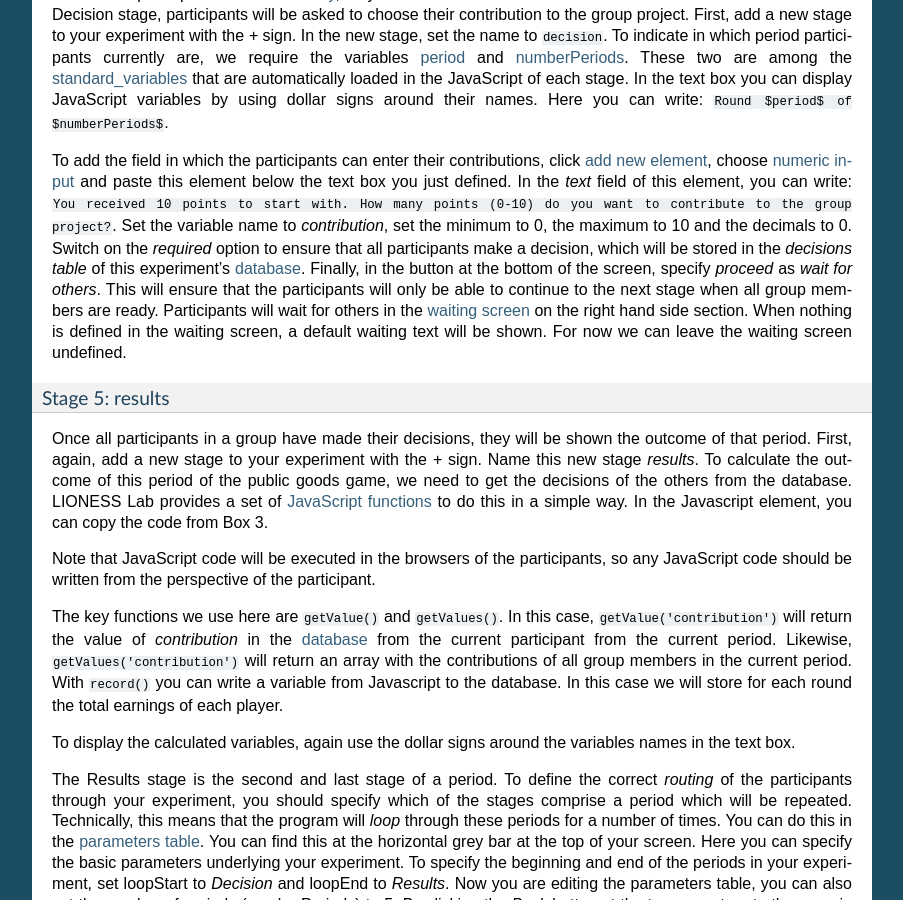
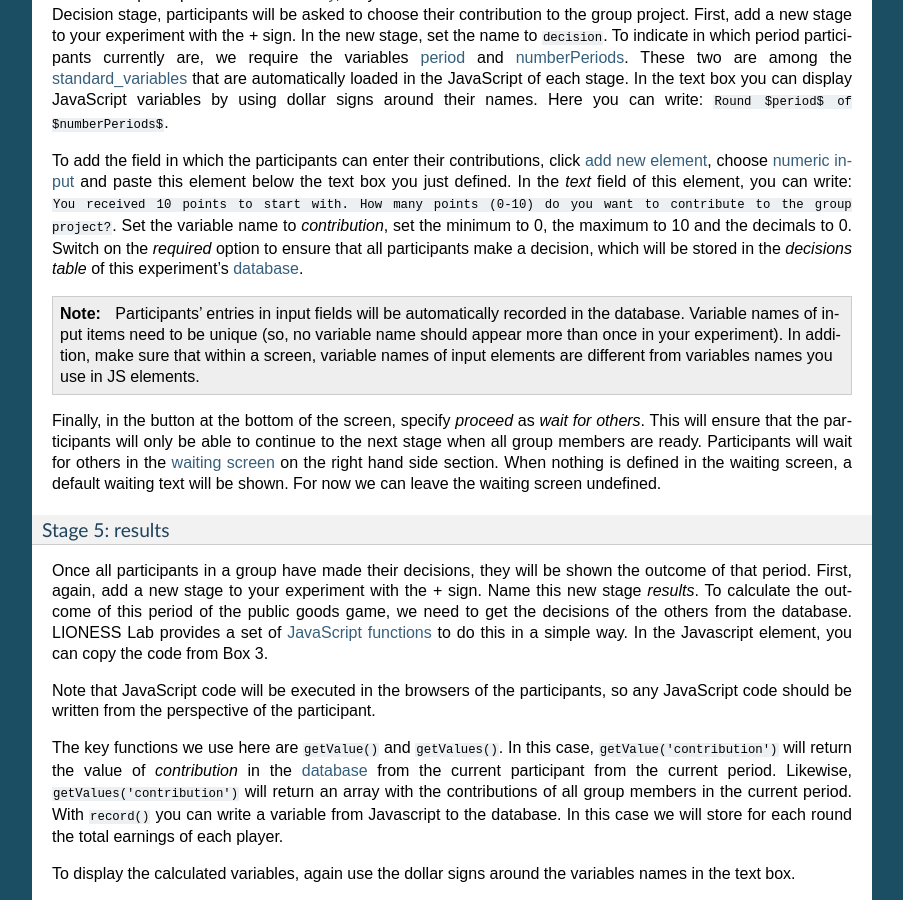
Before and after one commit to marcusgia2505/LIONESS_doc, a Sphinx documentation site: the page built from docs/010_basic.rst, in a window 1280 px wide and 900 px high, scrolled down 5280 px. Shown: the whole window, without its empty margins (198-1101 px from the left). Built offline with Sphinx 7.4.7, drawn with Linux system fonts in a browser that asks for light colours.

Commit message:
Update 010_basic.rst

```diff
--- a/docs/010_basic.rst
+++ b/docs/010_basic.rst
@@ -116,7 +116,11 @@ Stage 4: decision
 
 Once three participants are in the :ref:`lobby <lobby>`, they will be :ref:`matched <matching_procedures>` and will be directed to the decision screen. In the Decision stage, participants will be asked to choose their contribution to the group project. First, add a new stage to your experiment with the *+* sign. In the new stage, set the name to ``decision``. To indicate in which period participants currently are, we require the variables :ref:`period <standard_variables>` and :ref:`numberPeriods <standard_variables>`. These two are among the :ref:`standard_variables <standard_variables>` that are automatically loaded in the JavaScript of each stage. In the text box you can display JavaScript variables by using dollar signs around their names. Here you can write: ``Round $period$ of $numberPeriods$``.
 
-To add the field in which the participants can enter their contributions, click :ref:`add new element <adding_an_element>`, choose :ref:`numeric input <numeric_input>` and paste this element below the text box you just defined. In the *text* field of this element, you can write: ``You received 10 points to start with. How many points (0-10) do you want to contribute to the group project?``. Set the variable name to *contribution*, set the minimum to 0, the maximum to 10 and the decimals to 0. Switch on the *required* option to ensure that all participants make a decision, which will be stored in the *decisions table* of this experiment's :ref:`database <experiment_tables__decisions>`. Finally, in the button at the bottom of the screen, specify *proceed* as *wait for others*. This will ensure that the participants will only be able to continue to the next stage when all group members are ready. Participants will wait for others in the :ref:`waiting screen<defining_your_screens__waiting_screen>` on the right hand side section. When nothing is defined in the waiting screen, a default waiting text will be shown. For now we can leave the waiting screen undefined.
+To add the field in which the participants can enter their contributions, click :ref:`add new element <adding_an_element>`, choose :ref:`numeric input <numeric_input>` and paste this element below the text box you just defined. In the *text* field of this element, you can write: ``You received 10 points to start with. How many points (0-10) do you want to contribute to the group project?``. Set the variable name to *contribution*, set the minimum to 0, the maximum to 10 and the decimals to 0. Switch on the *required* option to ensure that all participants make a decision, which will be stored in the *decisions table* of this experiment's :ref:`database <experiment_tables__decisions>`.
+
+.. note:: Participants' entries in input fields will be automatically recorded in the database. Variable names of input items need to be unique (so, no variable name should appear more than once in your experiment). In addition, make sure that within a screen, variable names of input elements are different from variables names you use in JS elements.
+
+Finally, in the button at the bottom of the screen, specify *proceed* as *wait for others*. This will ensure that the participants will only be able to continue to the next stage when all group members are ready. Participants will wait for others in the :ref:`waiting screen<defining_your_screens__waiting_screen>` on the right hand side section. When nothing is defined in the waiting screen, a default waiting text will be shown. For now we can leave the waiting screen undefined.
 
 Stage 5: results
 ~~~~~~~~~~~~~~~~
```
